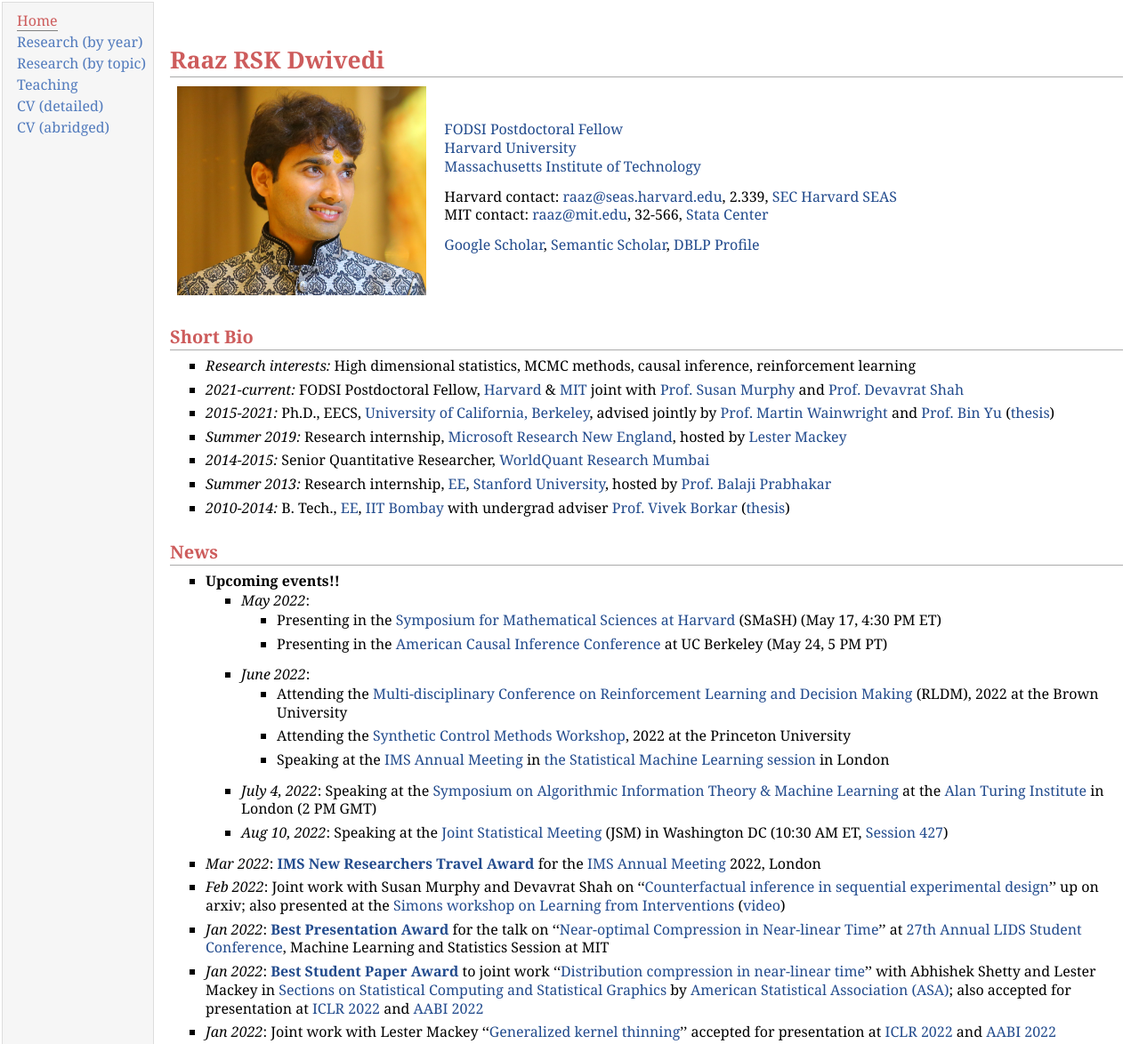
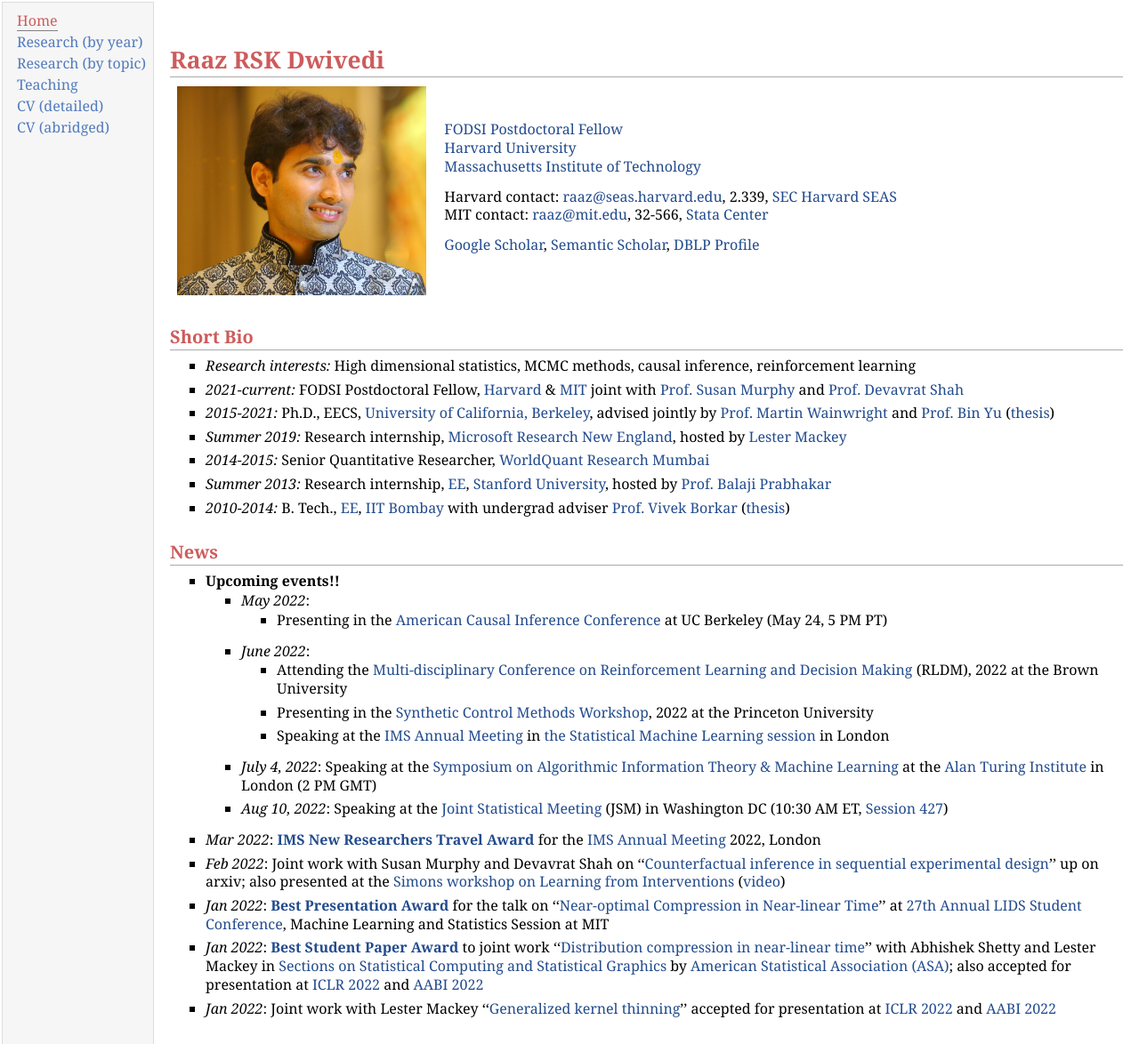
Before and after one commit to raazdwivedi/raazdwivedi.github.io, a plain HTML site: page index.html in a window 1280 px wide. Shown: the top 1174 px of the page at 89% size. Drawn offline with Linux system fonts and the light colour scheme.

Commit message:
updates.

```diff
--- a/index.html
+++ b/index.html
@@ -77,9 +77,6 @@ England</a>, hosted by <a href="http://stanford.edu/~lmackey/" target=&ldquo;bla
 <li><p><i>May 2022</i>:
 </p>
 <ul>
-<li><p>Presenting in the <a href="https://cmsa.fas.harvard.edu/symposium-for-mathematical-sciences-at-harvard/" target=&ldquo;blank&rdquo;>Symposium for Mathematical Sciences at Harvard</a> (SMaSH) (May 17, 4:30 PM ET)
-</p>
-</li>
 <li><p>Presenting in the <a href="https://ctml.berkeley.edu/acic-2022-conference-schedule" target=&ldquo;blank&rdquo;>American Causal Inference Conference</a> at UC Berkeley (May 24, 5 PM PT)
 </p>
 </li></ul>
@@ -90,7 +87,7 @@ England</a>, hosted by <a href="http://stanford.edu/~lmackey/" target=&ldquo;bla
 <li><p>Attending the <a href="https://rldm.org/" target=&ldquo;blank&rdquo;>Multi-disciplinary Conference on Reinforcement Learning and Decision Making</a> (RLDM), 2022 at the Brown University
 </p>
 </li>
-<li><p>Attending the <a href="https://csml.princeton.edu/datax/datax-workshop-series/synthetic-control-methods" target=&ldquo;blank&rdquo;>Synthetic Control Methods Workshop</a>, 2022 at the Princeton University
+<li><p>Presenting in the <a href="https://csml.princeton.edu/datax/datax-workshop-series/synthetic-control-methods" target=&ldquo;blank&rdquo;>Synthetic Control Methods Workshop</a>, 2022 at the Princeton University
 </p>
 </li>
 <li><p>Speaking at the <a href="https://www.imsannualmeeting-london2022.com/" target=&ldquo;blank&rdquo;>IMS Annual Meeting</a> in <a href="https://www.imsannualmeeting-london2022.com/invited-sessions" target=&ldquo;blank&rdquo;>the Statistical Machine Learning session</a> in London
@@ -238,7 +235,7 @@ and  <a href="https://www.ee.iitb.ac.in/wiki/faculty/vasi" target=&ldquo;blank&r
 <a href="https://info.flagcounter.com/IO8p"><img src="https://s11.flagcounter.com/count2/IO8p/bg_FFFFFF/txt_000000/border_CCCCCC/columns_4/maxflags_40/viewers_0/labels_0/pageviews_10/flags_0/percent_0/"></a>
 <div id="footer">
 <div id="footer-text">
-Page generated 2022-05-08 00:13:44 EDT, by <a href="https://github.com/wsshin/jemdoc_mathjax" target="blank">jemdoc+MathJax</a>.
+Page generated 2022-05-22 12:00:02 EDT, by <a href="https://github.com/wsshin/jemdoc_mathjax" target="blank">jemdoc+MathJax</a>.
 </div>
 </div>
 </td>
```
Also changed, not shown: 1 other file.
